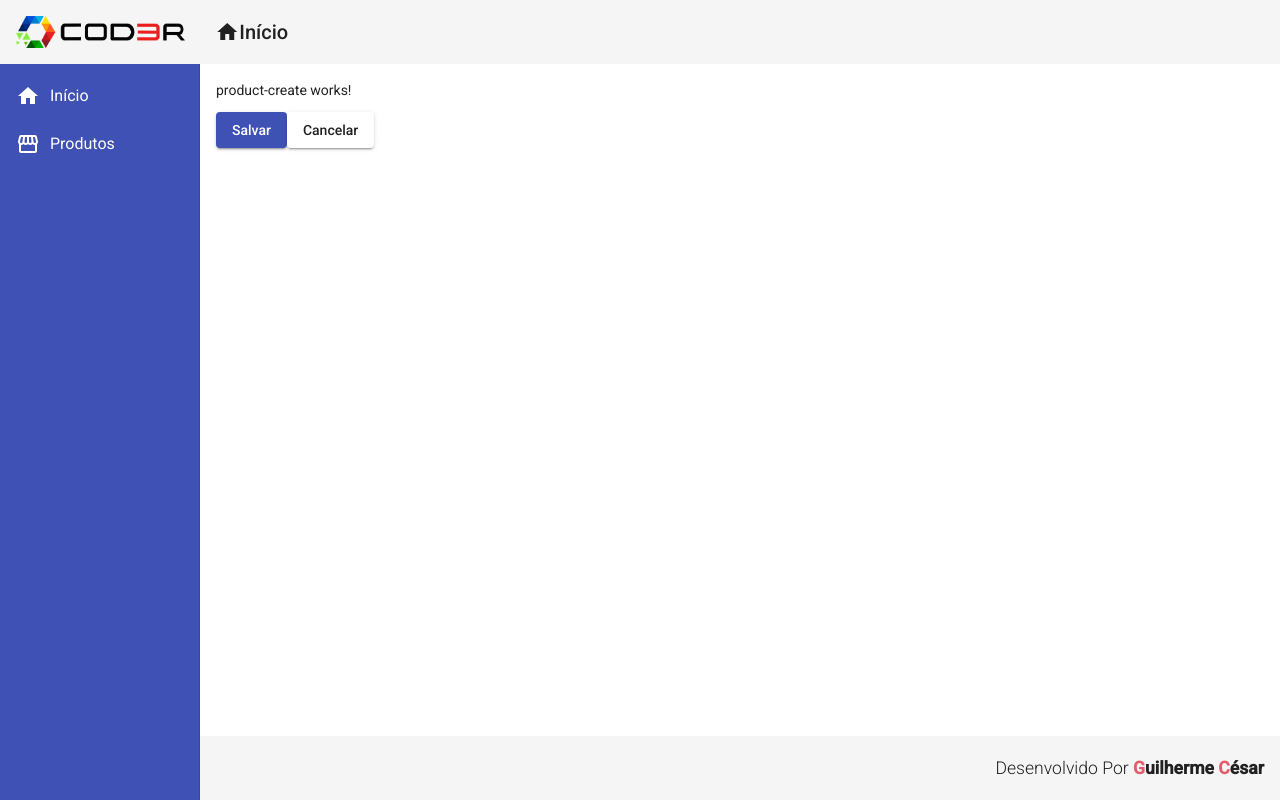
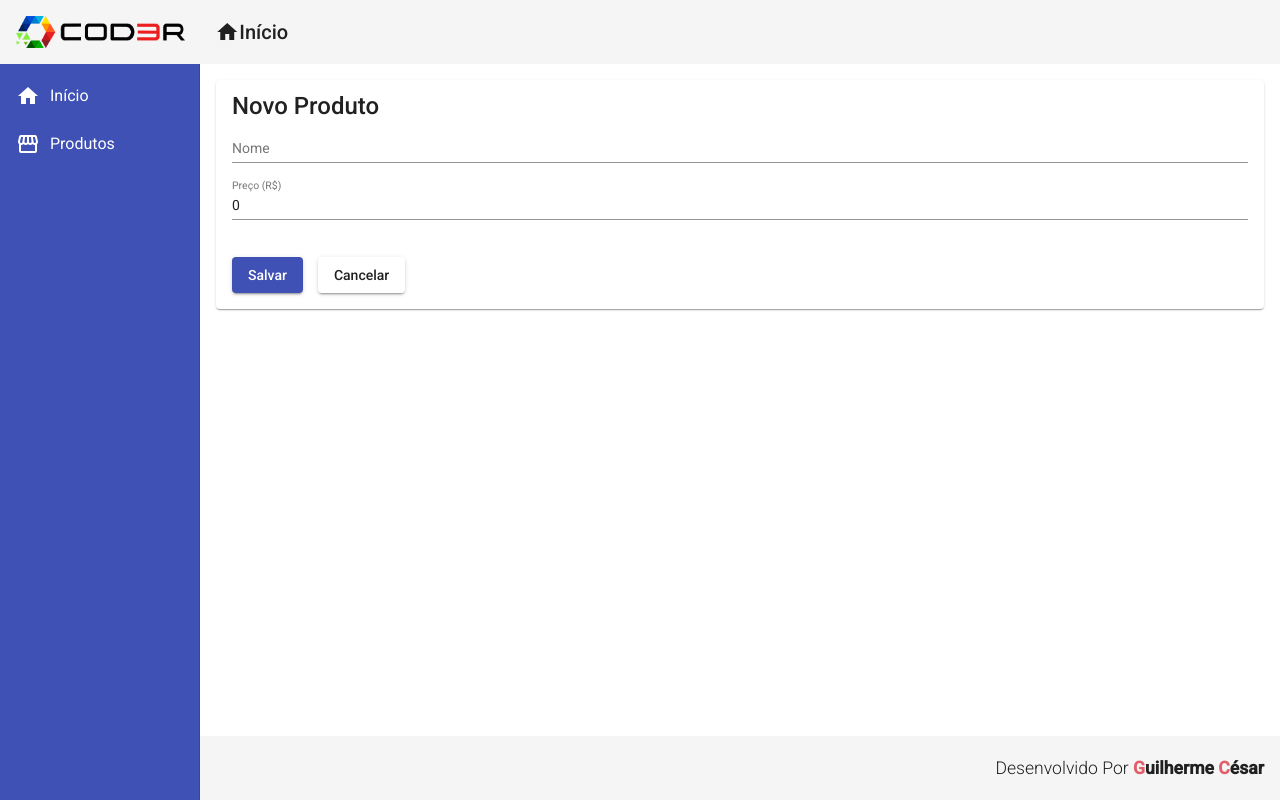
Before and after one commit to GuilhermeCesar029/crud-angular, an Angular app in the folder frontend/: page /products/create in a window 1280 px wide. Built offline with nearby package versions, Linux system fonts and the light colour scheme.

Commit message:
Formulario para criar Produto

```diff
--- a/frontend/src/app/components/product/product-create/product-create.component.css
+++ b/frontend/src/app/components/product/product-create/product-create.component.css
@@ -0,0 +1,9 @@
+form {
+    display: flex;
+    flex-direction: column;
+}
+
+button {
+    margin-top: 20px;
+    margin-right: 15px;
+}
--- a/frontend/src/app/components/product/product-create/product-create.component.html
+++ b/frontend/src/app/components/product/product-create/product-create.component.html
@@ -1,4 +1,13 @@
-<p>product-create works!</p>
+<mat-card>
+    <mat-card-title>Novo Produto</mat-card-title>
+    <form>
+        <mat-form-field>
+            <input matInput placeholder="Nome" [(ngModel)]="product.name" name="name">
+        </mat-form-field>
+        <mat-form-field>
+            <input matInput placeholder="Preço (R$)" [(ngModel)]="product.price" name="price">
+        </mat-form-field>
+    </form>
 
     <button mat-raised-button (click)="createProduct()" color="primary">
         Salvar
@@ -7,3 +16,4 @@
     <button mat-raised-button (click)="cancel()">
         Cancelar
     </button>
+</mat-card>
```
Also changed, not shown: frontend/src/app/app.module.ts (+8 -1 lines), 1 other file (tests, documents, lock files or other folders). Lines whose indentation alone changed are shown as unchanged.
